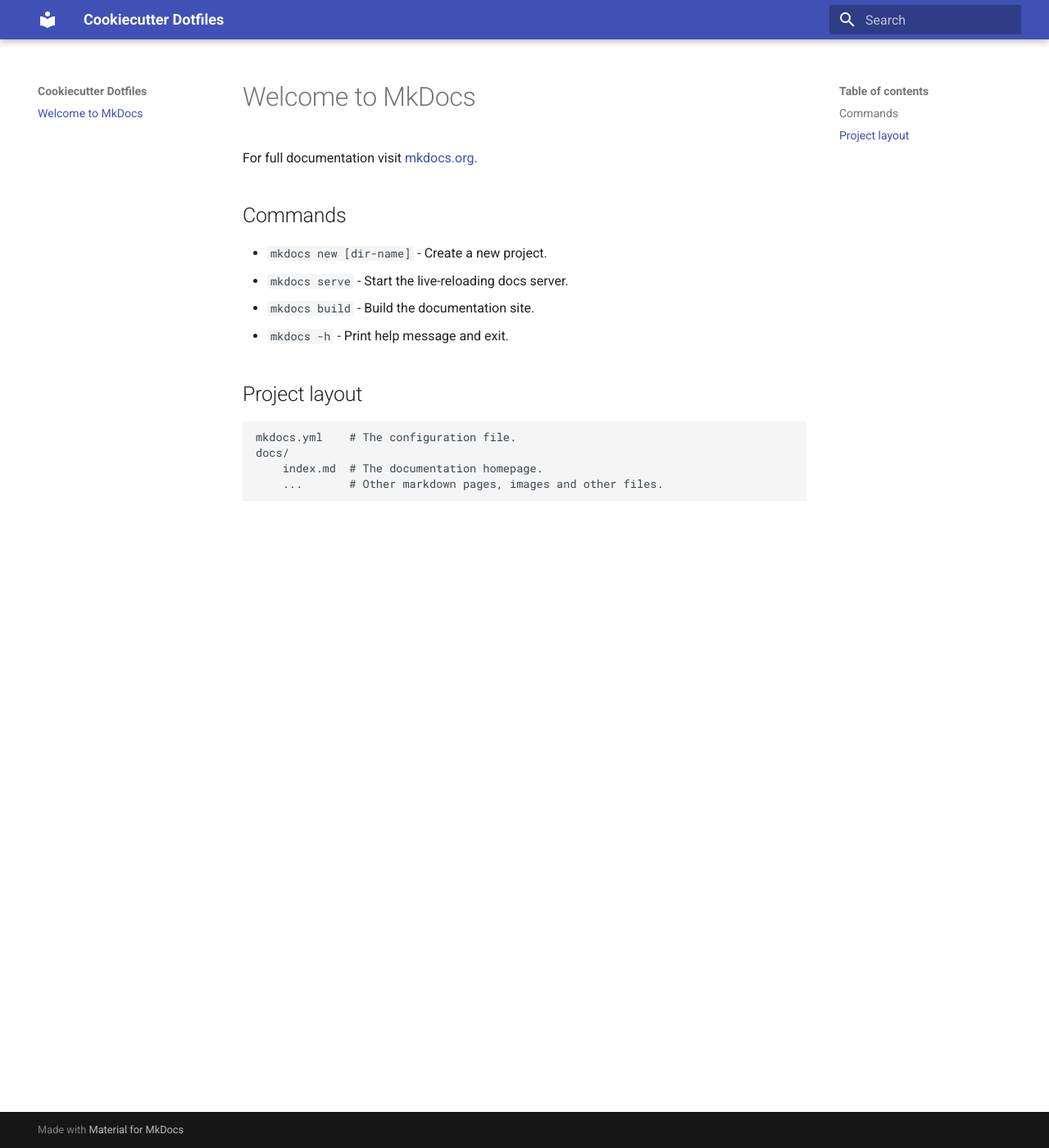
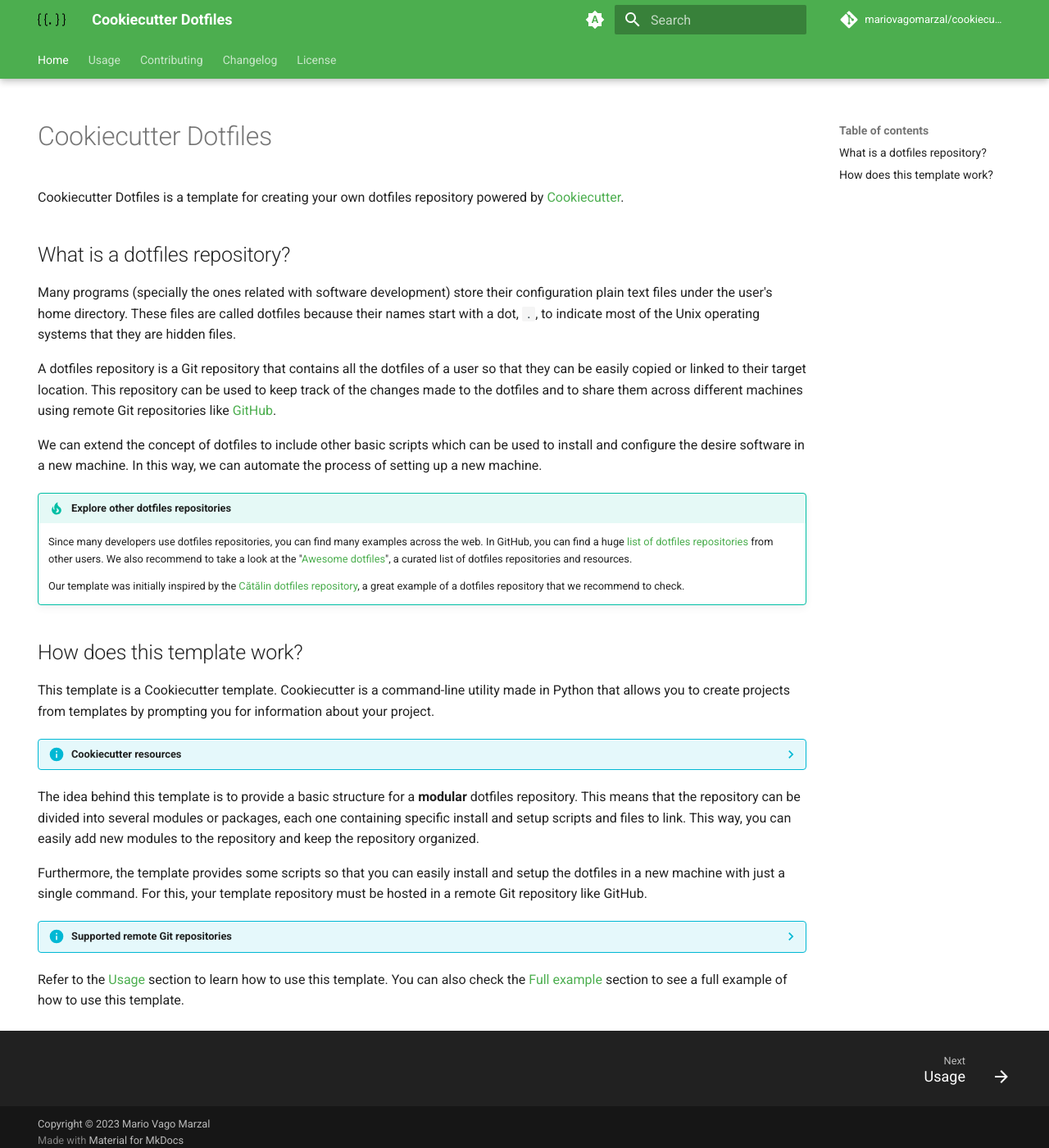
Before and after one commit to mariovagomarzal/cookiecutter-dotfiles, an MkDocs documentation site: the page built from docs/index.md, in a window 1280 px wide and 1400 px high. Shown: the whole window at 82% size. Built offline with MkDocs 1.6.1 and Material for MkDocs 9.7.7, drawn with Linux system fonts in a browser that asks for light colours; comment, search, counter and statistics services are not loaded.

Commit message:
Add the configuration of the docs and the content files
Some content was added to the home and the usage pages

```diff
--- a/docs/index.md
+++ b/docs/index.md
@@ -1,17 +1,70 @@
-# Welcome to MkDocs
+---
+hide:
+    - navigation
+---
 
-For full documentation visit [mkdocs.org](https://www.mkdocs.org).
+# Cookiecutter Dotfiles
 
-## Commands
+Cookiecutter Dotfiles is a template for creating your own dotfiles repository
+powered by [Cookiecutter](https://github.com/cookiecutter/cookiecutter).
 
-* `mkdocs new [dir-name]` - Create a new project.
-* `mkdocs serve` - Start the live-reloading docs server.
-* `mkdocs build` - Build the documentation site.
-* `mkdocs -h` - Print help message and exit.
+## What is a dotfiles repository?
 
-## Project layout
+Many programs (specially the ones related with software development) store
+their configuration plain text files under the user's home directory. These
+files are called dotfiles because their names start with a dot, `.`, to indicate
+most of the Unix operating systems that they are hidden files.
 
-    mkdocs.yml    # The configuration file.
-    docs/
-        index.md  # The documentation homepage.
-        ...       # Other markdown pages, images and other files.
+A dotfiles repository is a Git repository that contains all the dotfiles of a
+user so that they can be easily copied or linked to their target location.
+This repository can be used to keep track of the changes made to the
+dotfiles and to share them across different machines using remote Git
+repositories like [GitHub](https://github.com).
+
+We can extend the concept of dotfiles to include other basic scripts which can
+be used to install and configure the desire software in a new machine. In this
+way, we can automate the process of setting up a new machine.
+
+!!! tip "Explore other dotfiles repositories"
+
+    Since many developers use dotfiles repositories, you can find many examples
+    across the web. In GitHub, you can find a huge [list of dotfiles repositories](
+    https://dotfiles.github.io) from other users. We also recommend to take a
+    look at the "[Awesome dotfiles](https://github.com/webpro/awesome-dotfiles)",
+    a curated list of dotfiles repositories and resources.
+
+    Our template was initially inspired by the [Cătălin dotfiles repository](
+    https://github.com/alrra/dotfiles), a great example of a dotfiles repository
+    that we recommend to check.
+
+## How does this template work?
+
+This template is a Cookiecutter template. Cookiecutter is a command-line utility
+made in Python that allows you to create projects from templates by prompting
+you for information about your project.
+
+??? info "Cookiecutter resources"
+
+    - [Cookiecutter's documentation](https://cookiecutter.readthedocs.io)
+    - [Cookiecutter's GitHub repository](https://github.com/cookiecutter/cookiecutter)
+
+The idea behind this template is to provide a basic structure for a **modular**
+dotfiles repository. This means that the repository can be divided into several
+modules or packages, each one containing specific install and setup scripts and
+files to link. This way, you can easily add new modules to the repository and
+keep the repository organized.
+
+Furthermore, the template provides some scripts so that you can easily install
+and setup the dotfiles in a new machine with just a single command. For this,
+your template repository must be hosted in a remote Git repository like GitHub.
+
+??? info "Supported remote Git repositories"
+
+    For the moment, the template only supports repositories hosted in GitHub.
+    If you want to use another remote Git repository, you can contribute to the
+    project. Please, refer to the [Contributing](contributing/contributing.md) section for more
+    information.
+
+Refer to the [Usage](usage.md) section to learn how to use this template. You can
+also check the [Full example](full-example.md) section to see a full example of
+how to use this template.
--- a/mkdocs.yml
+++ b/mkdocs.yml
@@ -1,4 +1,88 @@
 site_name: Cookiecutter Dotfiles
+site_url: https://mariovagomarzal.github.io/cookiecutter-dotfiles/
+site_author: Mario Vago Marzal
+site_description: >-
+  A cookiecutter template to easily create a dotfiles repository
 
+# Repository
+repo_name: mariovagomarzal/cookiecutter-dotfiles
+repo_url: https://github.com/mariovagomarzal/cookiecutter-dotfiles
+
+# Copyright
+copyright: Copyright &copy; 2023 Mario Vago Marzal
+
+# Configuration
 theme:
   name: material
+
+  # Color paletter
+  palette:
+    # Palette toggle for automatic mode
+    - media: "(prefers-color-scheme)"
+      primary: green
+      accent: deep green
+      toggle:
+        icon: material/brightness-auto
+        name: Switch to light mode
+
+    # Palette toggle for light mode
+    - media: "(prefers-color-scheme: light)"
+      scheme: default
+      primary: green
+      accent: deep green
+      toggle:
+        icon: material/brightness-7
+        name: Switch to dark mode
+
+    # Palette toggle for dark mode
+    - media: "(prefers-color-scheme: dark)"
+      scheme: slate
+      primary: green
+      accent: deep green
+      toggle:
+        icon: material/brightness-4
+        name: Switch to system preference
+
+  # Favicon and logo
+  favicon: assets/favicon.ico
+  logo: assets/logo.png
+
+  features:
+    - navigation.instant
+    - navigation.tabs
+    - navigation.tabs.sticky
+    - navigation.sections
+    - navigation.path
+    - navigation.indexes
+    - navigation.toc.follow
+    - navigation.top
+    - navigation.footer
+    - content.code.copy
+    - content.code.annotate
+
+  # Plugins
+  plugin:
+    - search
+
+# Markdown extensions
+markdown_extensions:
+  - admonition
+  - pymdownx.details
+  - pymdownx.superfences
+  - pymdownx.tabbed:
+      alternate_style: true
+  - attr_list
+  - md_in_html
+
+# Page tree
+nav:
+  - Home: index.md
+  - Usage: usage.md
+  - Contributing:
+    - contributing/contributing.md
+    - Create a reproduction: contributing/reproduction.md
+    - Reporting a bug: contributing/bug-report.md
+    - Requesting a feature: contributing/feature-request.md
+    - Submitting a pull request: contributing/pull-request.md
+  - Changelog: changelog.md
+  - License: license-info.md
```
Also changed, not shown: docs/changelog.md (added, +1 -0 lines), docs/contributing/contributing.md (added, +1 -0 lines), docs/full-example.md (added, +1 -0 lines), docs/license-info.md (added, +1 -0 lines), docs/usage.md (added, +150 -0 lines), docs/assets/favicon.ico (added), docs/assets/logo.png (added), docs/contributing/bug-report.md (added), docs/contributing/feature-request.md (added), docs/contributing/pull-request.md (added), docs/contributing/reproduction.md (added).
